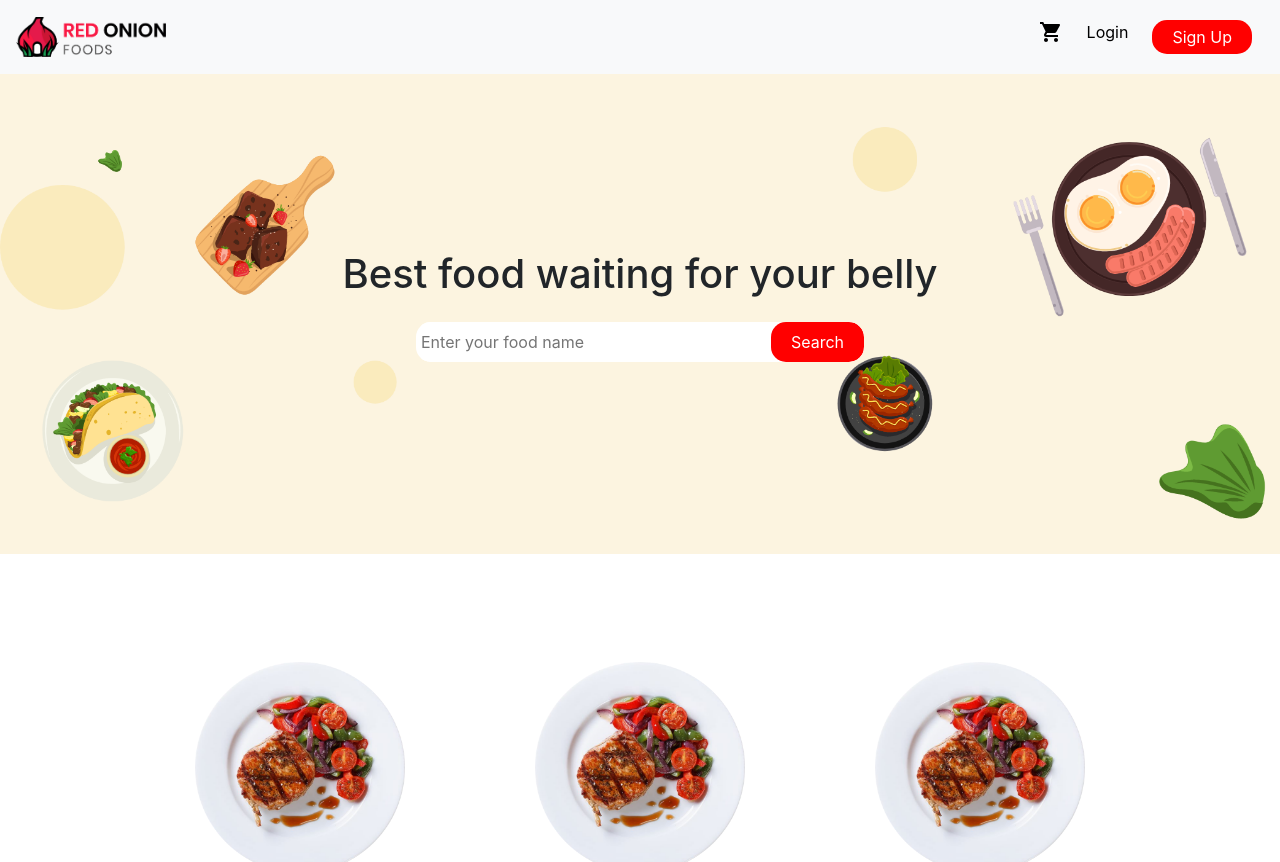
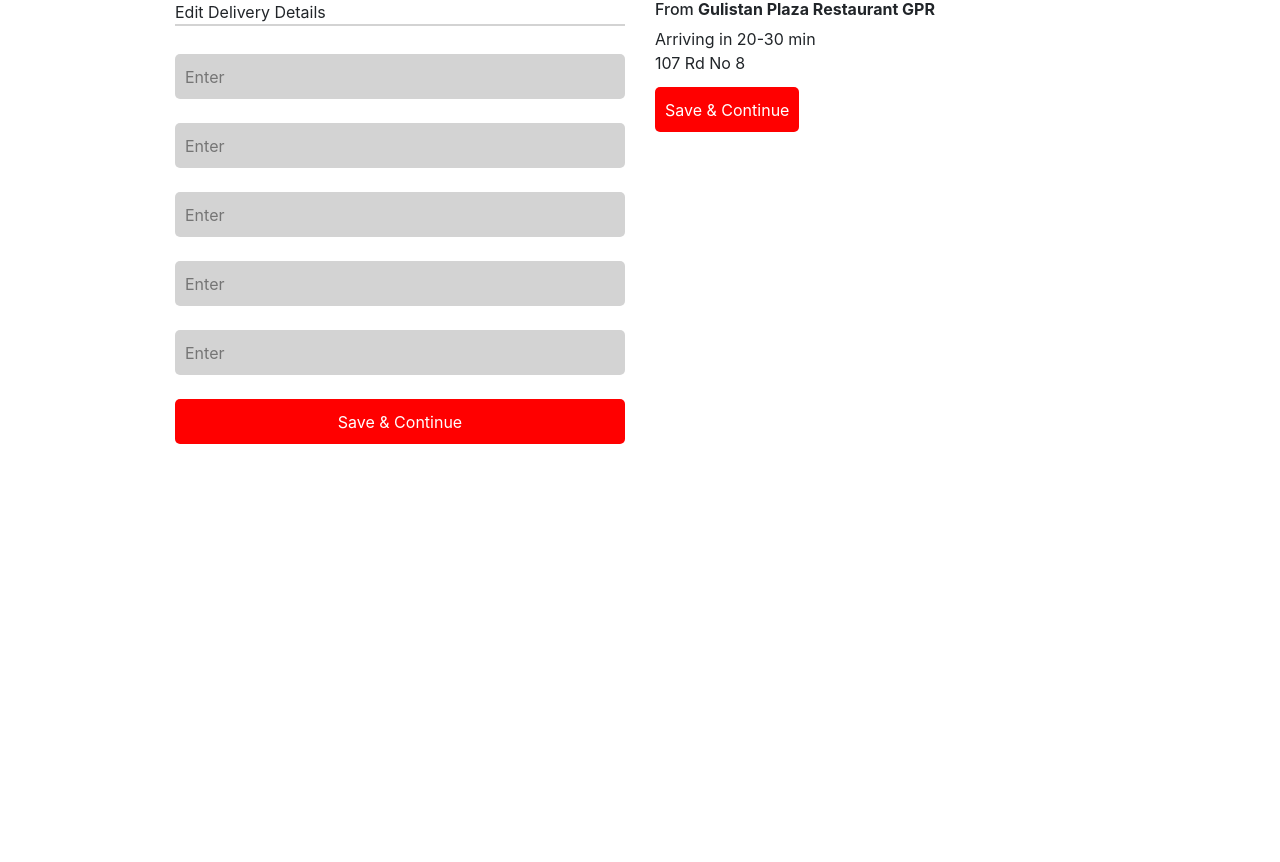
Before and after one commit to BK-Bagchi/red-onion-restaurent, a React (Create React App) app: page / in a window 1280 px wide. Shown: the top 862 px of the page. After the commit the page ends 800 px from the top, so only its background shows below. Built offline with nearby package versions, Linux system fonts and the light colour scheme.

Commit message:
confirm page added

```diff
--- /dev/null
+++ b/src/Components/Confirm/Confirm.css
@@ -0,0 +1,14 @@
+.confirm .delivery-detail{
+    border-bottom: 2px solid lightgrey;
+}
+.confirm input{
+        background: lightgrey;
+        margin: 12px 0;
+        height: 45px;
+        border-radius: 5px;
+        padding: 0 10px;
+}
+.confirm input[type="submit"]{
+    background: red;
+    color: white;
+}
--- /dev/null
+++ b/src/Components/Confirm/Confirm.js
@@ -0,0 +1,30 @@
+import React from 'react';
+import './Confirm.css';
+
+const Confirm = () => {
+    return (
+        <section className="confirm">
+            <div className="row w-75 w-md-100 mx-auto">
+                <div className="col-lg-6 d-flex flex-column">
+                    <p className="delivery-detail">Edit Delivery Details</p>
+                    <form className="d-flex flex-column">
+                        <input type="text" placeholder="Enter" />
+                        <input type="text" placeholder="Enter" />
+                        <input type="text" placeholder="Enter" />
+                        <input type="text" placeholder="Enter" />
+                        <input type="text" placeholder="Enter" />
+                        <input type="submit" value="Save & Continue" />
+                    </form>
+                </div>
+                <div className="col-lg-6">
+                    <h6>From <strong>Gulistan Plaza Restaurant GPR</strong></h6>
+                    <p className="m-0">Arriving in 20-30 min</p>
+                    <p className="m-0">107 Rd No 8</p>
+                    <input type="submit" value="Save & Continue" />
+                </div>
+            </div>
+        </section>
+    );
+};
+
+export default Confirm;
--- a/src/Components/Main/Main.js
+++ b/src/Components/Main/Main.js
@@ -1,6 +1,7 @@
 import React from 'react';
 import About from '../About/About';
 import ChooseUs from '../ChooseUs/ChooseUs';
+import Confirm from '../Confirm/Confirm';
 import Header from '../Header/Header';
 import ItemDetail from '../ItemDetail/ItemDetail';
 import Menu from '../Menu/Menu';
@@ -10,13 +11,14 @@ import Signup from '../Sign/Signup';
 const Main = () => {
     return (
         <>
-            <Header />
+            {/* <Header />
             <Menu />
             <ChooseUs />
             <About />
             <ItemDetail />
             <Signup />
-            <Signin />
+            <Signin /> */}
+            <Confirm />
 
         </>
     );
```
